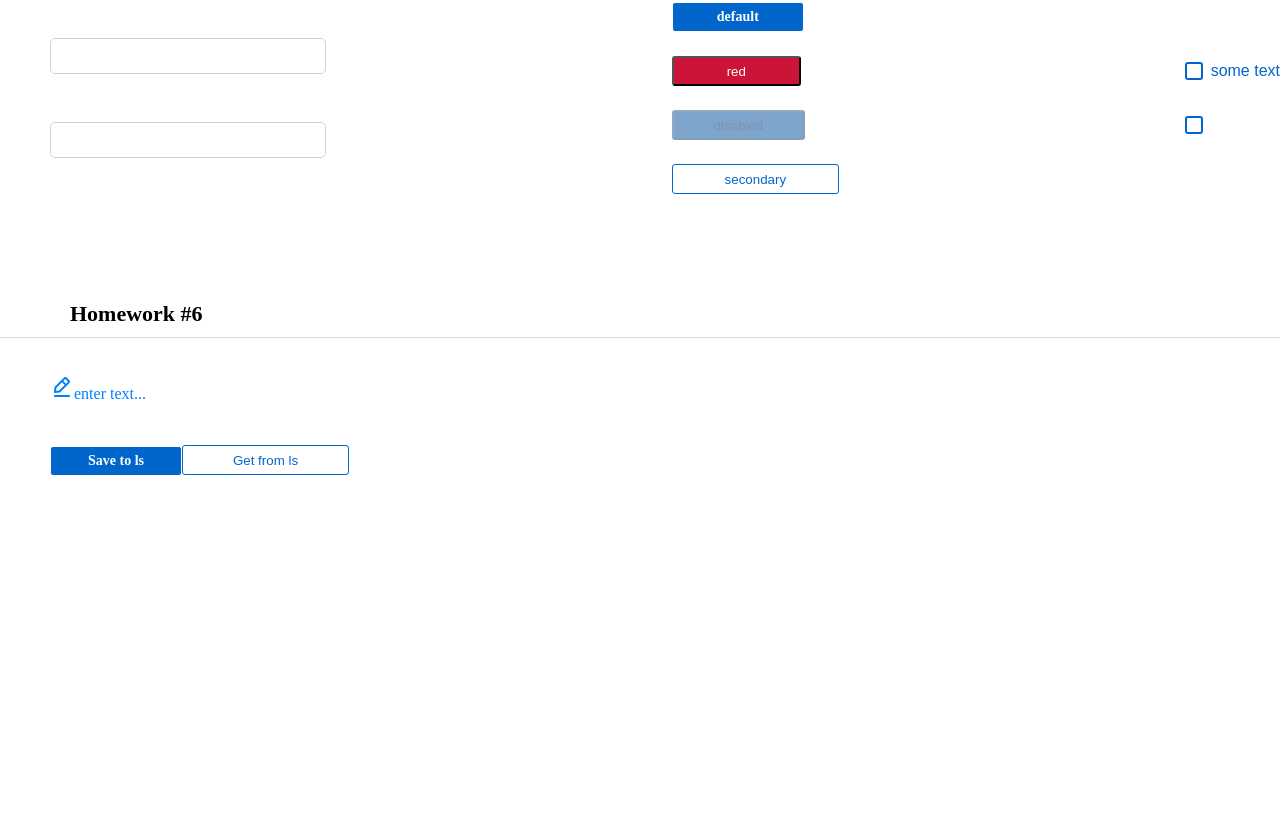
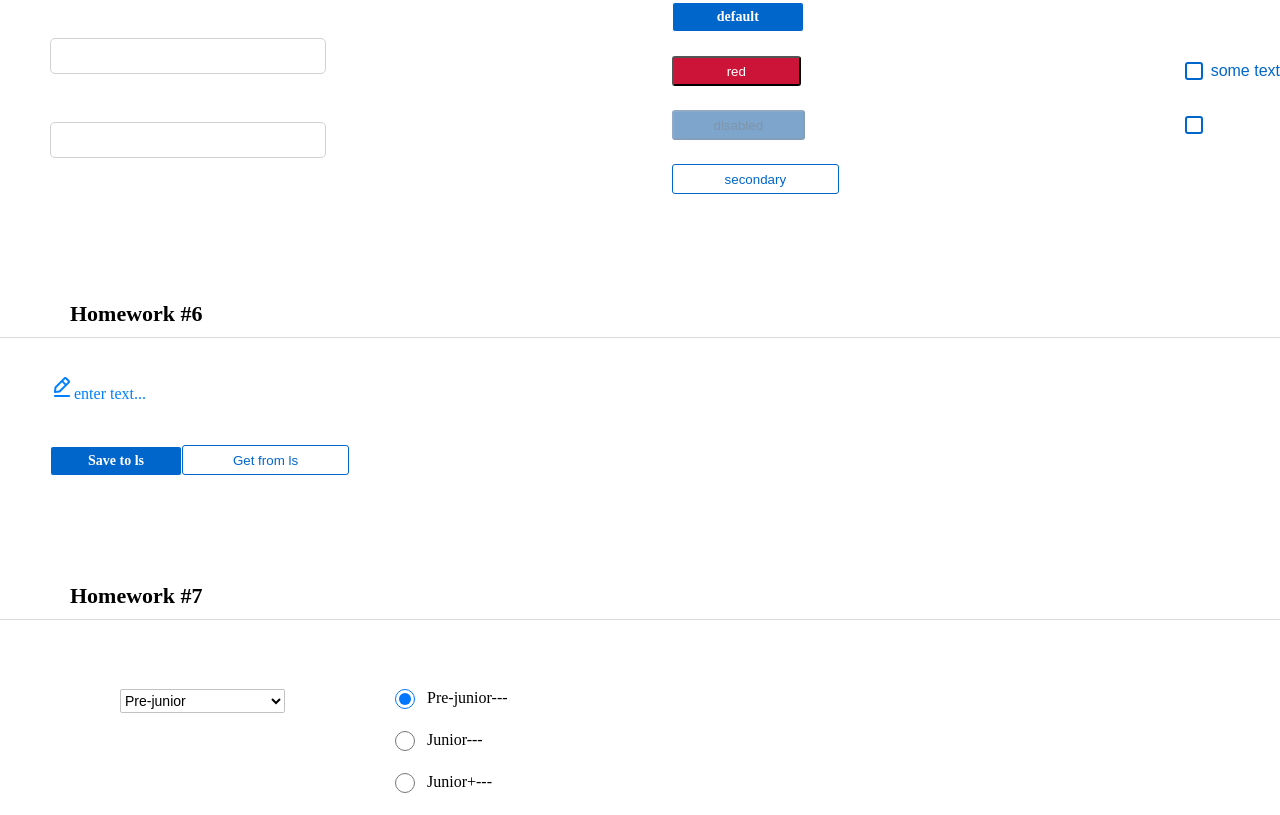
Before and after one commit to MikhailSorin/test, a React (Create React App) app: page /#/ in a window 1280 px wide. Shown: the part 1333-2148 px from the top of the page. Before the commit the page ends 1809 px from the top, so only its background shows below. Built offline with nearby package versions, Linux system fonts and the light colour scheme.

Commit message:
hw6 final commit

```diff
--- a/src/s1-main/App.tsx
+++ b/src/s1-main/App.tsx
@@ -6,6 +6,7 @@ import HW3 from "../s2-homeworks/hw03/HW3";
 import HW4 from "../s2-homeworks/hw04/HW4";
 import HW5 from "../s2-homeworks/hw05/HW5";
 import HW6 from "../s2-homeworks/hw06/HW6";
+import HW7 from "../s2-homeworks/hw07/HW7";
 
 function App() {
     return (
@@ -17,6 +18,7 @@ function App() {
             <HW4/>*/}
             <HW5/>
             <HW6/>
+            <HW7/>
             {/*при выполнении дз 5 и более - закомментировать здесь дз 1-4, так как они есть внутри дз 5*/}
             {/*<HW5/>*/}
         </div>
--- a/src/s2-homeworks/hw04/Stand.tsx
+++ b/src/s2-homeworks/hw04/Stand.tsx
@@ -9,7 +9,7 @@ const Stand = () => {
     const [error, setError] = useState<string>('')
 
     const [stateForAllCheckboxes, setChecked] = useState<boolean>(false)
-    console.log('stateForAllCheckboxes '+stateForAllCheckboxes)
+
     return (
         <div id={'hw4-stand'} className={s.stand}>
             <div className={s.inputs}>
--- a/src/s2-homeworks/hw06/common/c4-SuperEditableSpan/SuperEditableSpan.tsx
+++ b/src/s2-homeworks/hw06/common/c4-SuperEditableSpan/SuperEditableSpan.tsx
@@ -62,7 +62,7 @@ const SuperEditableSpan: React.FC<SuperEditableSpanType> = (
     const spanClassName = s.span
         + (className ? ' ' + className : '')
 
-    console.log(spanClassName)
+
 
     return (
         <>
--- a/src/s2-homeworks/hw07/HW7.module.css
+++ b/src/s2-homeworks/hw07/HW7.module.css
@@ -1,2 +1,5 @@
 .container {
+    display: flex;
+    flex-direction: row;
+    margin-top: 32px;
 }
--- a/src/s2-homeworks/hw07/HW7.tsx
+++ b/src/s2-homeworks/hw07/HW7.tsx
@@ -12,9 +12,9 @@ import s from './HW7.module.css'
 * */
 
 const arr = [
-    { id: 1, value: 'x' },
-    { id: 2, value: 'y' },
-    { id: 3, value: 'z' },
+    { id: 1, value: 'Pre-junior' },
+    { id: 2, value: 'Junior' },
+    { id: 3, value: 'Junior+' },
 ] // value может быть изменено
 
 const HW7 = () => {
--- a/src/s2-homeworks/hw07/common/c5-SuperSelect/SuperSelect.module.css
+++ b/src/s2-homeworks/hw07/common/c5-SuperSelect/SuperSelect.module.css
@@ -1,9 +1,30 @@
 .select {
+    margin-left: 70px;
+    width: 165px;
+    height: 24px;
+    background: #FFFFFF;
+    border: 1px solid #C2C2C2;
+    border-radius: 2px;
+    font-weight: 400;
+    font-size: 14px;
+    line-height: 17px;
+    cursor: pointer;
+
+
+
+    color: #000000;
 }
 
 .select:focus {
+
+
 }
 
 
 .option:hover {
+
 }
+
+.opselecttion{
+
+}
--- a/src/s2-homeworks/hw07/common/c5-SuperSelect/SuperSelect.tsx
+++ b/src/s2-homeworks/hw07/common/c5-SuperSelect/SuperSelect.tsx
@@ -26,7 +26,7 @@ const SuperSelect: React.FC<SuperSelectPropsType> = ({
         ? options.map((o) => (
               <option
                   id={'hw7-option-' + o.id}
-                  className={s.option}
+                  className={s.opselecttion}
                   key={o.id}
                   value={o.id}
               >
@@ -37,9 +37,10 @@ const SuperSelect: React.FC<SuperSelectPropsType> = ({
 
     const onChangeCallback = (e: ChangeEvent<HTMLSelectElement>) => {
         // делают студенты
+        if(onChangeOption)onChangeOption(+e.currentTarget.value)
     }
 
-    const finalSelectClassName = s.select + (className ? ' ' + className : '')
+    const finalSelectClassName = s.select //+ (className ? ' ' + className : '')
 
     return (
         <select
--- a/src/s2-homeworks/hw07/common/c6-SuperRadio/SuperRadio.module.css
+++ b/src/s2-homeworks/hw07/common/c6-SuperRadio/SuperRadio.module.css
@@ -1,4 +1,8 @@
 .radio {
+ width: 20px;
+    height: 20px;
+    margin-left: 110px;
+
 }
 
 .radio::before {
@@ -9,7 +13,14 @@
 }
 
 .label {
+    display: flex;
+    flex-direction: row;
+    margin-bottom: 22px;
 }
 
 .options {
 }
+
+.span{
+    margin-left: 12px;
+}
--- a/src/s2-homeworks/hw07/common/c6-SuperRadio/SuperRadio.tsx
+++ b/src/s2-homeworks/hw07/common/c6-SuperRadio/SuperRadio.tsx
@@ -6,15 +6,11 @@ import React, {
 } from 'react'
 import s from './SuperRadio.module.css'
 
-type DefaultRadioPropsType = DetailedHTMLProps<
-    InputHTMLAttributes<HTMLInputElement>,
-    HTMLInputElement
->
+type DefaultRadioPropsType = DetailedHTMLProps<InputHTMLAttributes<HTMLInputElement>,
+    HTMLInputElement>
 // тип пропсов обычного спана
-type DefaultSpanPropsType = DetailedHTMLProps<
-    HTMLAttributes<HTMLSpanElement>,
-    HTMLSpanElement
->
+type DefaultSpanPropsType = DetailedHTMLProps<HTMLAttributes<HTMLSpanElement>,
+    HTMLSpanElement>
 
 type SuperRadioPropsType = Omit<DefaultRadioPropsType, 'type'> & {
     options?: any[]
@@ -34,7 +30,11 @@ const SuperRadio: React.FC<SuperRadioPropsType> = ({
                                                        spanProps,
                                                        ...restProps
                                                    }) => {
+
     const onChangeCallback = (e: ChangeEvent<HTMLInputElement>) => {
+        let radioId = +e.currentTarget.id[e.currentTarget.id.length - 1]
+        if (onChangeOption) onChangeOption(radioId)
+
         // делают студенты
     }
 
@@ -48,8 +48,10 @@ const SuperRadio: React.FC<SuperRadioPropsType> = ({
                     id={id + '-input-' + o.id}
                     className={finalRadioClassName}
                     type={'radio'}
+                    checked={o.id==value?true:false}
                     // name, checked, value делают студенты
-
+                    name={id}
+                    value={o.id}
                     onChange={onChangeCallback}
                     {...restProps}
                 />
@@ -58,7 +60,7 @@ const SuperRadio: React.FC<SuperRadioPropsType> = ({
                     {...spanProps}
                     className={spanClassName}
                 >
-                      {o.value}
+                      {o.value}---
                   </span>
             </label>
         ))
```
Lines whose indentation alone changed are shown as unchanged.
